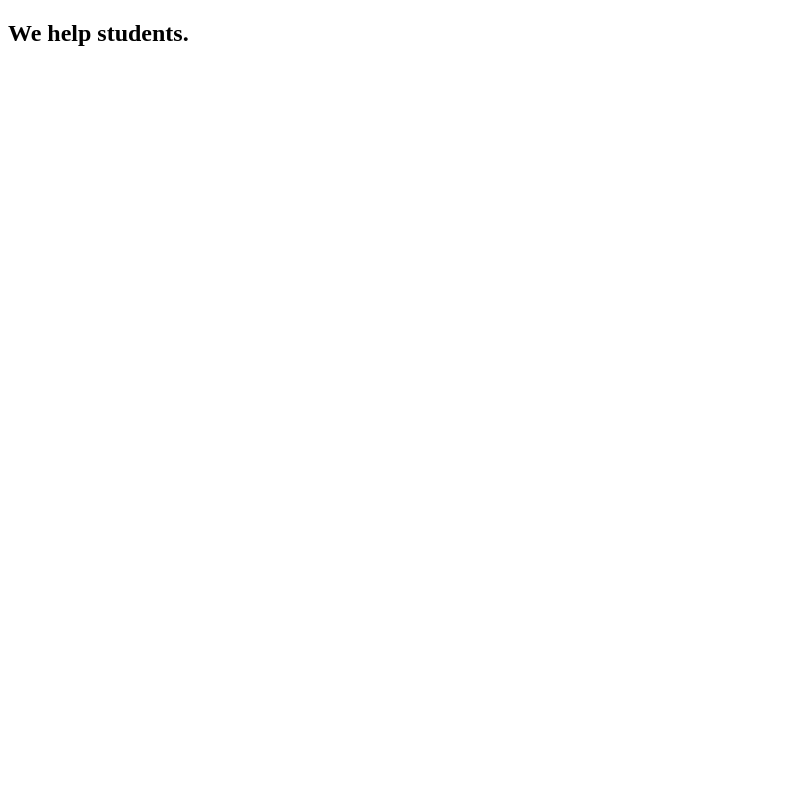
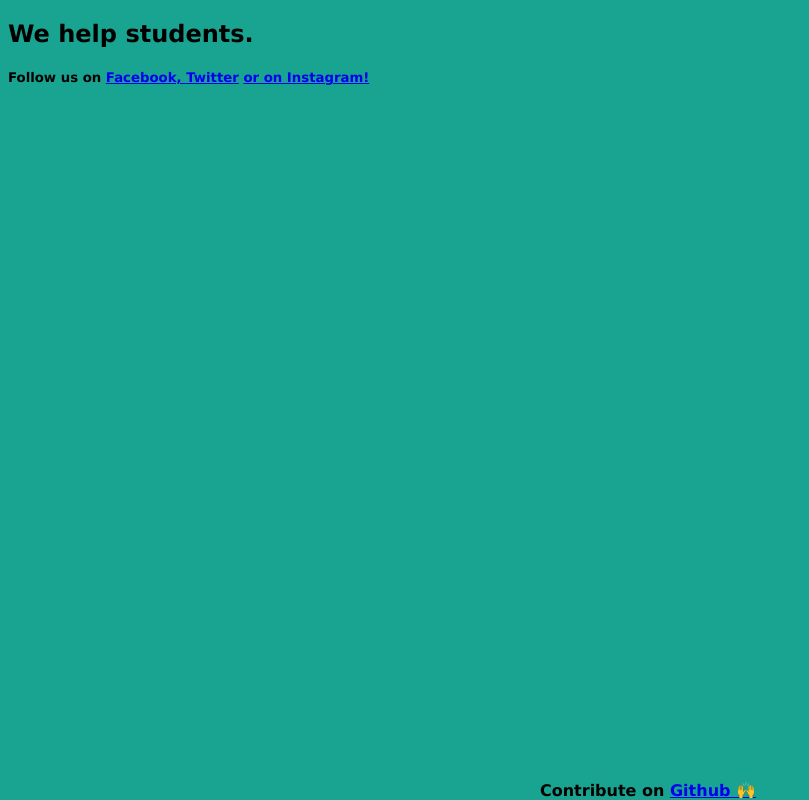
Before and after one commit to betterschooling/betterschooling.github.io, a plain HTML site: page index.html in a window 1280 px wide. Shown: the whole page, without its empty margins (0-809 px from the left). Drawn offline with Linux system fonts and the light colour scheme.

Commit message:
Update index.html

```diff
--- a/index.html
+++ b/index.html
@@ -3,9 +3,16 @@
 <html>
     <head>
        <title>BtrScl</title>
+       <link rel="stylesheet" type="text/css" href="css.css">
     </head>
 
     <body>
         <h2>We help students.</h2>
+        <h5> Follow us on
+               <a href=  "https://www.facebook.com/betterschooling">Facebook, </a>
+               <a href=  "https://twitter.com/betterschoolng">Twitter</a>
+               <a href = "https://www.instagram.com/betterschooling/" > or on Instagram!</a>
+        </h5>
+        <div class="footer"> Contribute on <a href = "https://github.com/betterschooling/betterschooling.github.io"> Github 🙌 </a> </div>
     </body>
 </html>
```
